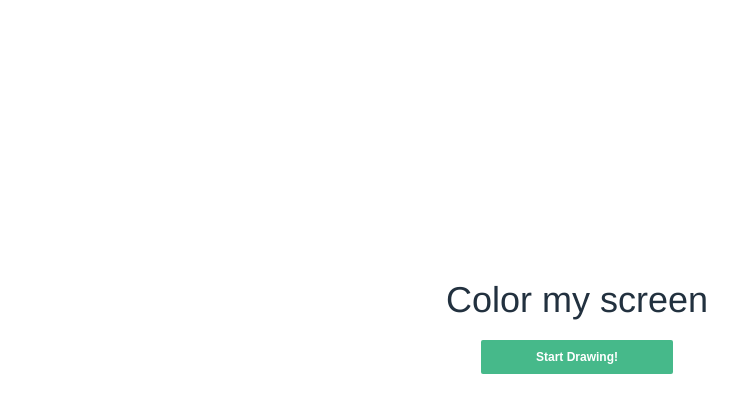
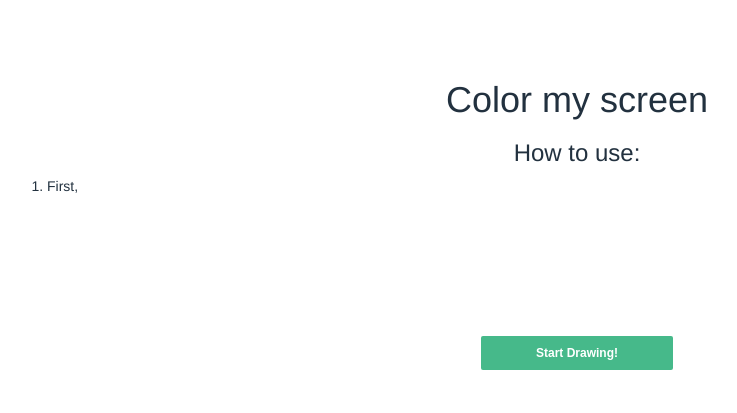
Before and after one commit to nathanshiaulam/handrawn, a Flask app: page / in a window 1280 px wide. Shown: the top 413 px of the page, without its empty margins (63-800 px from the left). Run offline with Flask 2, Linux system fonts and the light colour scheme; some libraries are stand-ins or nearby versions.

```diff
--- a/handdrawn.py
+++ b/handdrawn.py
@@ -80,6 +80,11 @@ def showVideo():
         frame = cv2.flip(frame,1)
         if ret == True:
             hsv = cv2.cvtColor(frame, cv2.COLOR_BGR2HSV)
+            # Find someway to threshold the concentration of pixels as well so that
+            # if the threshold size does not reach a certain percentage of the screen
+            # size (probably 1/40 so that it doesn't pick up single pixels in the
+            # background) it stops drawing, the tracker disappears, and it prompts
+            # the user to reapproximate the thresholding value before continuing.
             filtered = cv2.inRange(hsv,MIN,MAX)
             cv2.imshow("Tracker", filtered)
 
--- a/requirements.txt
+++ b/requirements.txt
@@ -2,6 +2,7 @@ Flask==0.10.1
 Jinja2==2.7.3
 MarkupSafe==0.23
 Werkzeug==0.9.6
+cx-Freeze==4.3.4
 gunicorn==19.1.1
 itsdangerous==0.24
 numpy==1.9.1
--- a/static/css/main.css
+++ b/static/css/main.css
@@ -1,12 +1,26 @@
 @import url('bootstrap.min.css');
+
+.top{
+	margin-bottom: 15vh;
+}
 
 #header {
 	text-align: center;
 	vertical-align: middle;
 	display: block;
-	margin-top: 35vh;
+	margin-top: 10vh;
 	color: #22313F;
 }
+
+#guide {
+	color: #22313F;
+	display: block;
+}
+
+#guide h3 {
+	text-align: center;
+}
+
 button{
 	text-align: center;
 }
--- a/templates/index.html
+++ b/templates/index.html
@@ -6,9 +6,15 @@
 	</head>
 	<body>
 		<div id="wrapper">
-			<div class="container">
+			<div class="container top">
 				<div id="header">
 					<h1>Color my screen</h1>
+				</div>
+				<div id="guide">
+					<h3>How to use:</h3>
+					<ol>
+						<li>First,</li>
+					</ol>
 				</div>
 			</div>
 			<div class="container">
```
